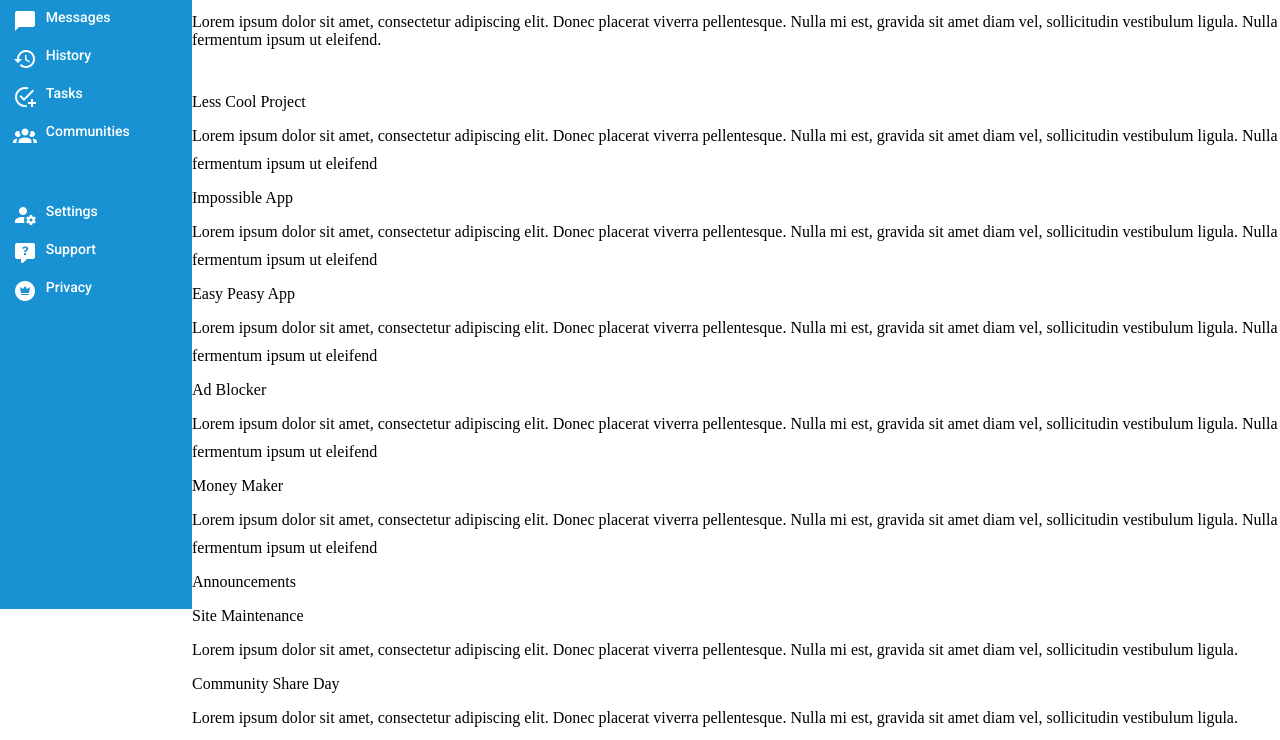
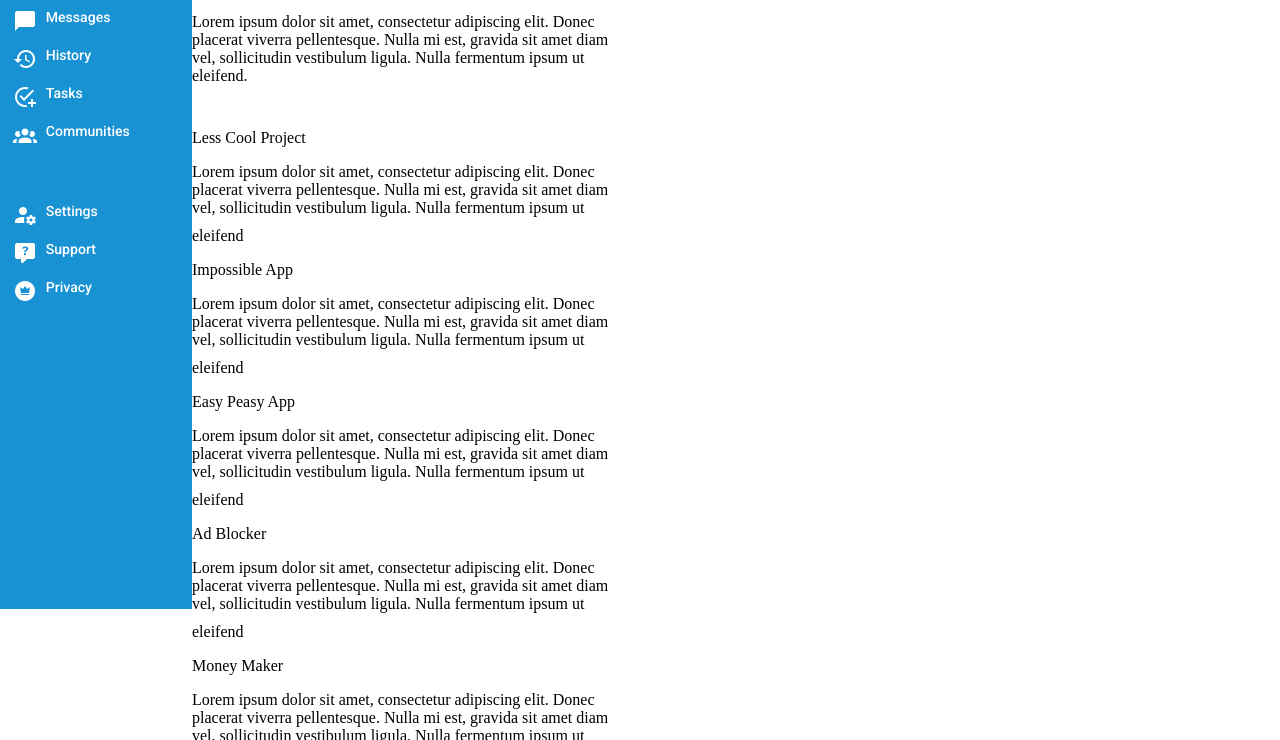
Before and after one commit to Olahben/admin-dashboard, a plain HTML site: page index.html in a window 1280 px wide. Shown: the part 191-931 px from the top of the page. Drawn offline with Linux system fonts and the light colour scheme.

Commit message:
Set content grid

```diff
--- a/styles.css
+++ b/styles.css
@@ -180,3 +180,9 @@ body {
     justify-content: center;
     gap: 40px;
 }
+
+#content {
+    display: grid;
+    grid-template-columns: 33vw 33vw;
+
+}
```
